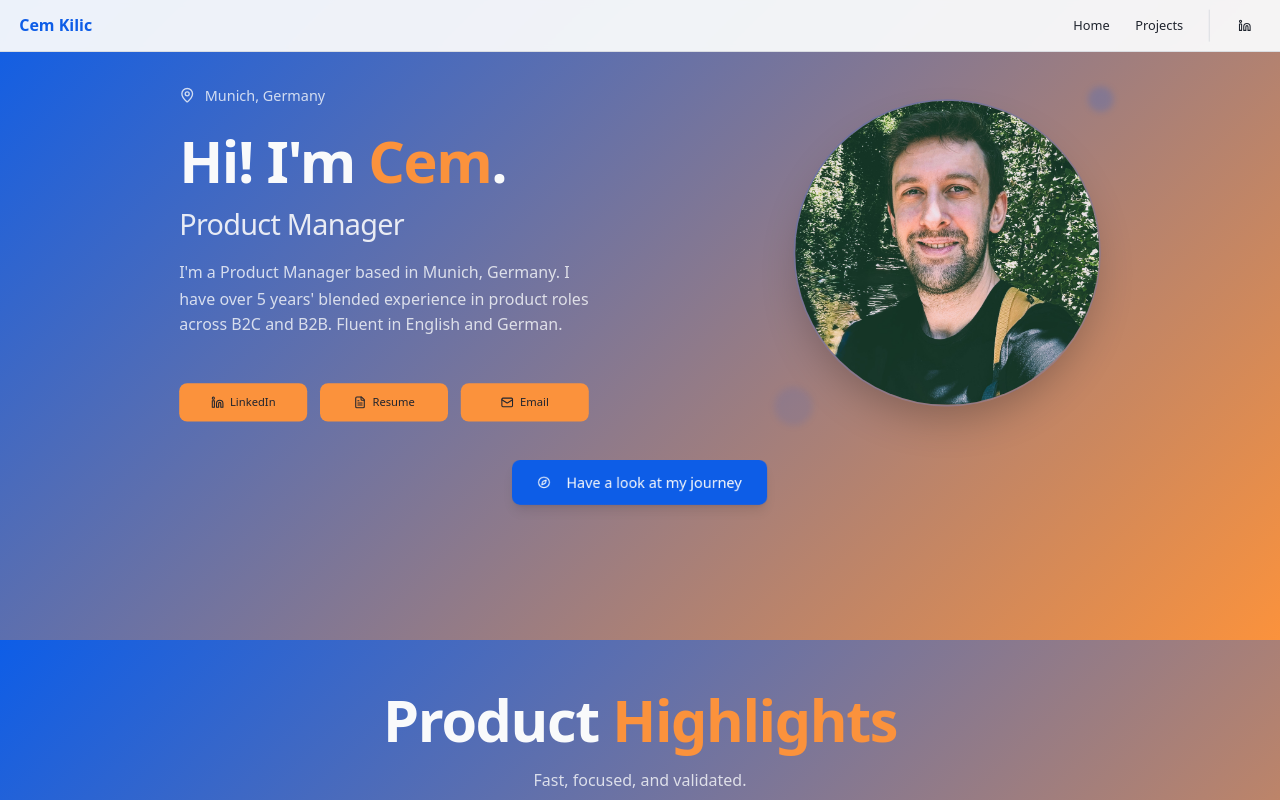
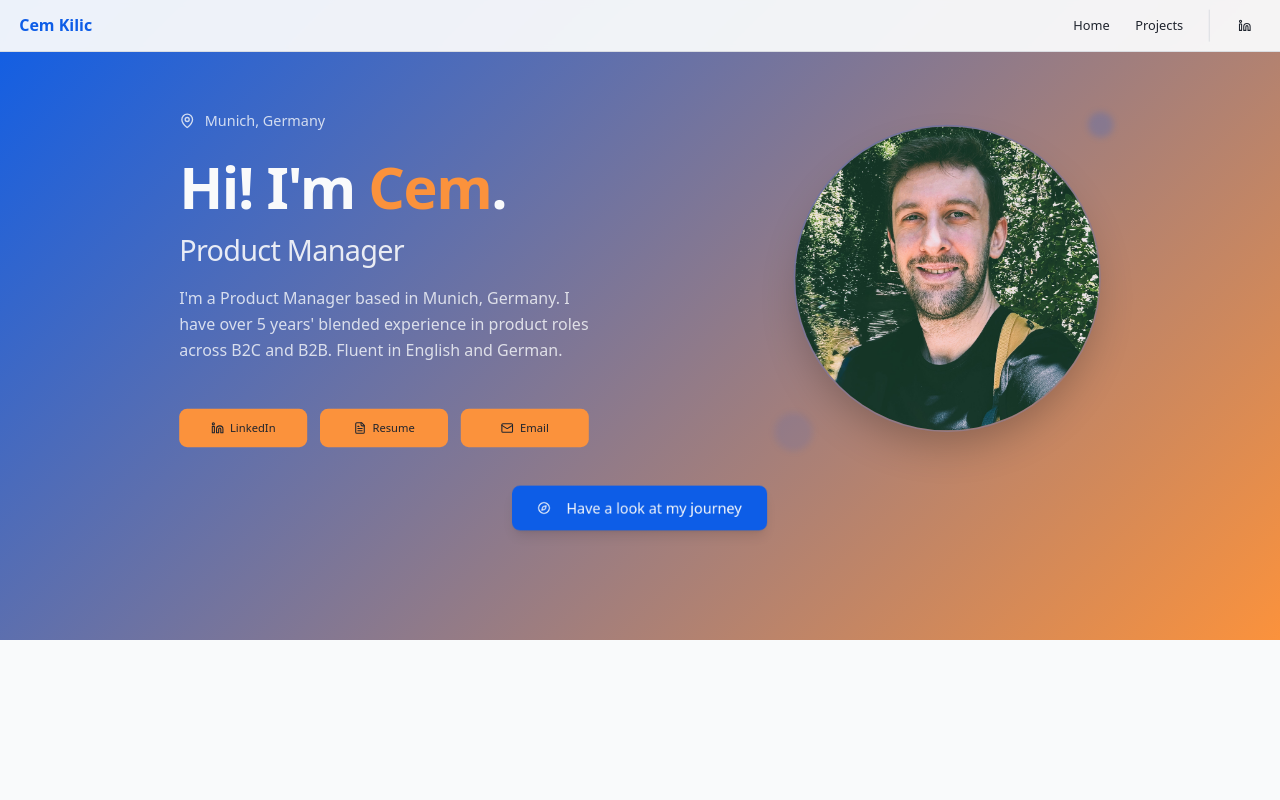
Before and after one commit to Ckilic123/cem-on-the-map, a React (Vite) app: page / in a window 1280 px wide. Shown: the top 800 px of the page. Built offline with nearby package versions, Linux system fonts and the light colour scheme.

Commit message:
Adjust hero section and CTA
- Ensure hero section fits the browser viewport exactly.
- Make the "Have a look at my journey" CTA animate to attract attention.
- Remove any excess white space at the bottom of the page.

```diff
--- a/src/components/HeroSection.tsx
+++ b/src/components/HeroSection.tsx
@@ -39,7 +39,7 @@ const HeroSection: React.FC = () => {
   return (
     <section
       id="hero"
-      className="hero-section min-h-screen pt-0 pb-16 flex items-center justify-center transition-all duration-700 ease-in-out"
+      className="hero-section h-screen pt-0 pb-0 flex items-center justify-center transition-all duration-700 ease-in-out"
     >
       <div className="container mx-auto px-6 pt-8 pb-8 transition-all duration-500 ease-in-out">
         <div className="max-w-6xl mx-auto">
--- a/src/index.css
+++ b/src/index.css
@@ -190,19 +190,19 @@
     transform: translateY(0);
   }
 
-/* new name to bust cache */
+/* Enhanced CTA animation to grab attention */
 @keyframes cta-tilt-v2 {
-  0%, 95%, 100% { transform: rotate(0deg) scale(1); }
-  96% { transform: rotate(-0.8deg) scale(1.005); }
-  97% { transform: rotate(0.8deg) scale(1.005); }
-  98% { transform: rotate(-0.4deg) scale(1.002); }
-  99% { transform: rotate(0deg) scale(1); }
+  0%, 90%, 100% { transform: rotate(0deg) scale(1); }
+  92% { transform: rotate(-2deg) scale(1.05); }
+  94% { transform: rotate(2deg) scale(1.05); }
+  96% { transform: rotate(-1deg) scale(1.03); }
+  98% { transform: rotate(0deg) scale(1); }
 }
 
 .animate-cta-tilt-v2 {
   display: inline-block;
   transform-origin: center;
-  animation: cta-tilt-v2 10s ease-in-out infinite;
+  animation: cta-tilt-v2 6s ease-in-out infinite;
   will-change: transform;
 }
 
@@ -215,6 +215,7 @@
       transform-origin: top center;
       width: 125%;
       margin-left: -12.5%;
-      min-height: 100vh;
+      height: 100vh;
+      overflow-y: auto;
   }
 }
```
